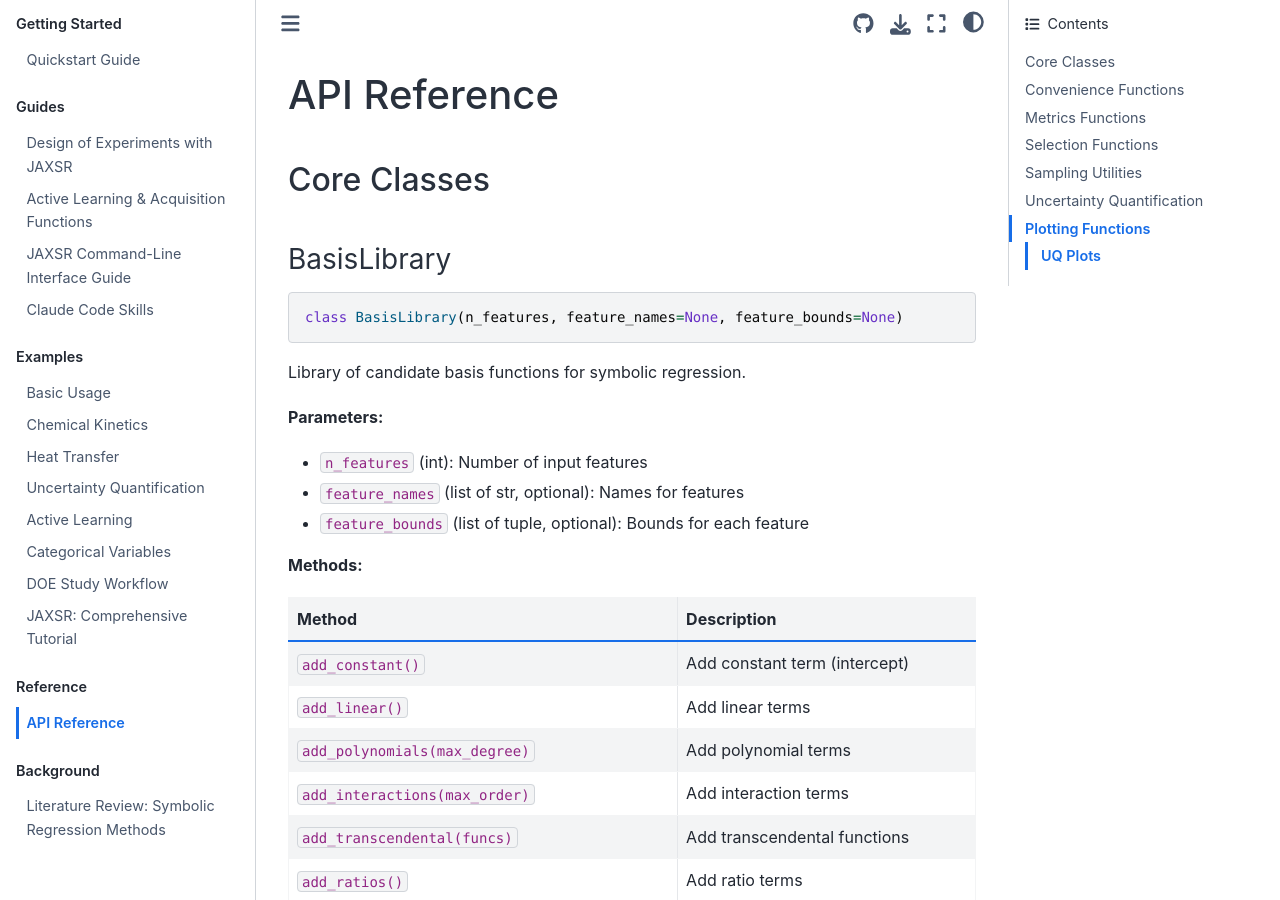
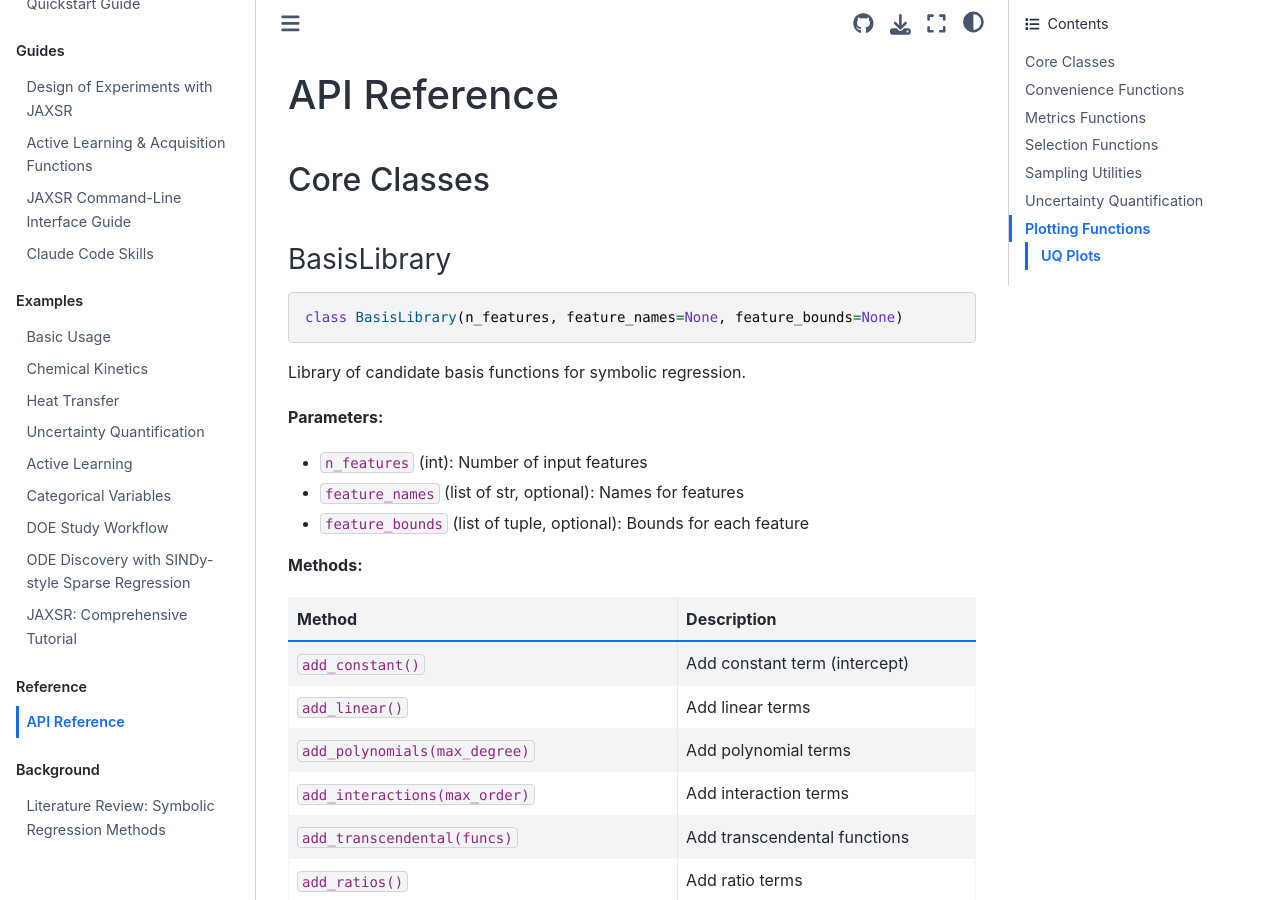
Before and after one commit to jkitchin/jaxsr, a Jupyter Book: the page built from docs/api.md, in a window 1280 px wide and 900 px high. Built offline with Jupyter Book 1.0.4 settings and Sphinx 7.4.7 and the Sphinx Book theme 1.1.4, drawn with Linux system fonts in a browser that asks for light colours.

Commit message:
docs: add ODE discovery notebook to Jupyter Book TOC
Co-Authored-By: Claude Opus 4.6 <noreply@anthropic.com>

```diff
--- a/docs/_toc.yml
+++ b/docs/_toc.yml
@@ -22,6 +22,7 @@ parts:
       - file: examples/active_learning
       - file: examples/categorical_variables
       - file: examples/doe_study_workflow
+      - file: examples/ode_discovery
       - file: examples/comprehensive_tutorial
 
   - caption: Reference
```
